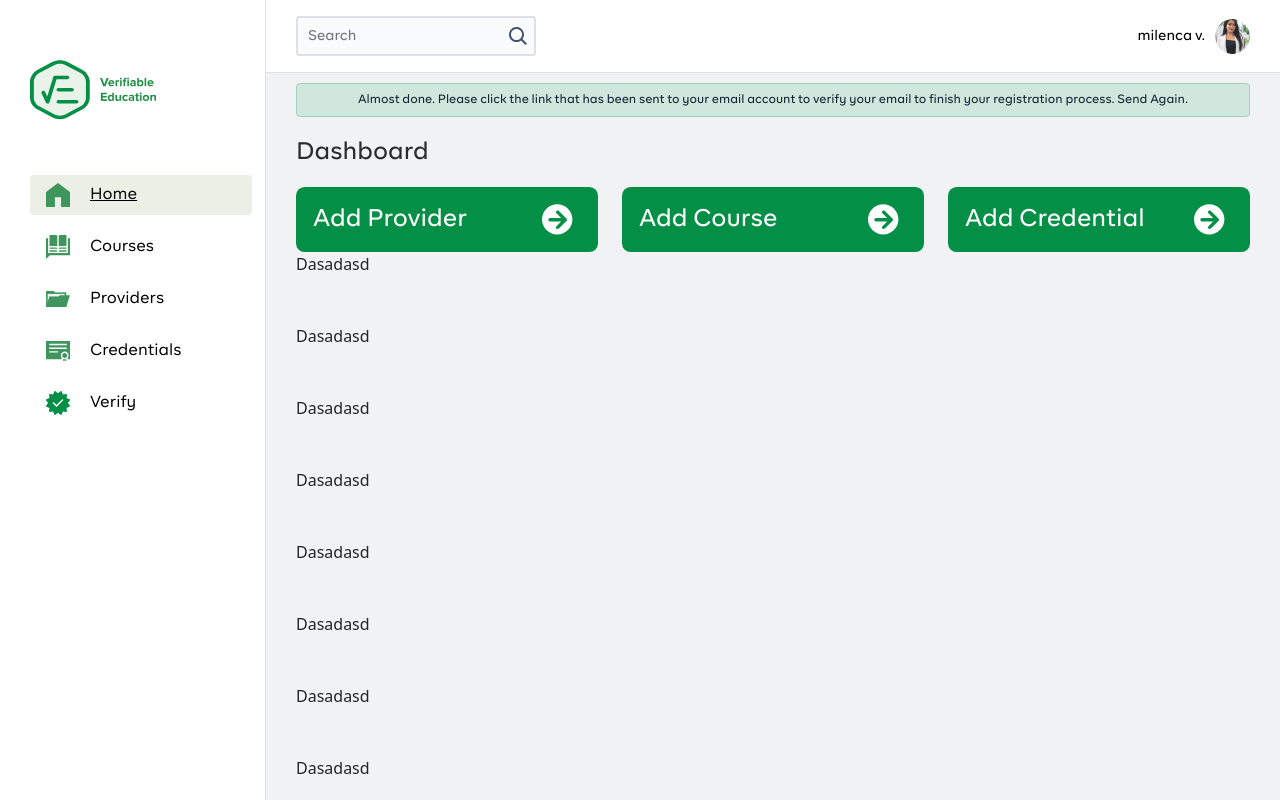
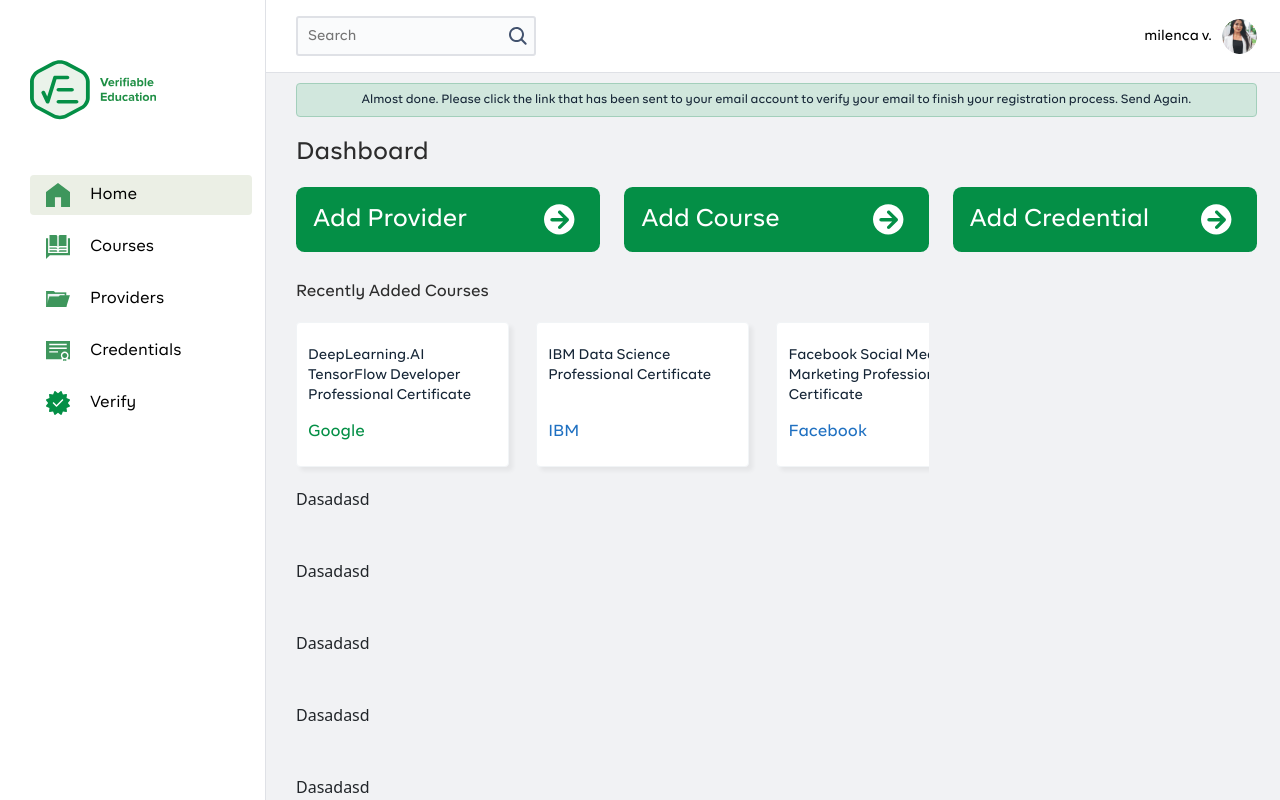
Before and after one commit to scimitar19/Angular-assignment, a React (Create React App) app: page /dashboard in a window 1280 px wide. Built offline with nearby package versions, Linux system fonts and the light colour scheme; a small style sheet from the web is missing.

Commit message:
courses row added

```diff
--- a/src/App.scss
+++ b/src/App.scss
@@ -14,5 +14,10 @@
     line-height: 20px;
     text-align: center;
     color: #152536;
-    padding: 5.88746px 0px;
+    padding: 5.88746px 10px;
  }
+
+ #style-1::-webkit-scrollbar {
+   width: 0px;
+   display: none;
+}
--- a/src/components/Box/index.tsx
+++ b/src/components/Box/index.tsx
@@ -4,7 +4,7 @@
 const Box : React.FC<BoxClasses> = (props) => {
 
     return (
-       <div className={props.className} style={props.style} onClick = {props.onClick}>
+       <div className={props.className} style={props.style} onClick = {props.onClick} id = {props.id}>
         {props.children}
        </div>
     )
--- a/src/components/Box/types.ts
+++ b/src/components/Box/types.ts
@@ -1,5 +1,6 @@
 export interface BoxClasses {
     className ?: string;
     style?: object
-    onClick?: ()=>void
+    onClick?: ()=>void;
+    id?: string
 }
--- a/src/components/Sidebar/sidebar.scss
+++ b/src/components/Sidebar/sidebar.scss
@@ -44,6 +44,7 @@
       font-size: 16px;
       line-height: 20px;
       color: #000000;
+      text-decoration: none;
       img {
         margin-right: 20px;
       }
--- a/src/pages/Dashboard/Card/card.module.scss
+++ b/src/pages/Dashboard/Card/card.module.scss
@@ -5,7 +5,7 @@
     border-radius: 8.56326px;
     width: 100%;
     padding: 17px;
-
+    margin-bottom: 10px;
     .text {
         font-family: BR Firma;
         font-style: normal;
@@ -27,3 +27,18 @@
         transform: matrix(1, 0, 0, 1, 13, 0);
     }
 }
+
+@media (max-width: 1200px) {
+
+    .card {
+        padding: 10px;
+
+        .text {
+            font-size: 18.1786px;
+
+        }
+        .arrowImage {
+            margin-right: 8px;
+        }
+    }
+}
--- /dev/null
+++ b/src/pages/Dashboard/Courses/courses.module.scss
@@ -0,0 +1,44 @@
+@import "./../../../variables.scss";
+
+.featureCardMain {
+    display: flex;
+    overflow-x: scroll;
+    overflow-y: hidden;
+    justify-content: flex-start;
+    padding: 0px 0px 20px;
+
+    .featureCard {
+        // display: inline-block;
+        min-width: 213px;
+        margin-right: 1.7rem;
+        // position: relative;
+        background: #FFFFFF;
+        border: 1px solid #F1F4F6;
+        box-sizing: border-box;
+        box-shadow: 4px 4px 4px rgba(0, 0, 0, 0.05);
+        border-radius: 4px;
+        padding: 22px 11px;
+
+        .heading {
+            font-family: BR Firma;
+            font-style: normal;
+            font-weight: 500;
+            font-size: 16px;
+            color: $primaryColor;
+
+        }
+        .colorBlue {
+            color: $colorBlue !important;
+        }
+        .text {
+            font-family: BR Firma;
+            font-style: normal;
+            font-weight: 500;
+            font-size: 14px;
+            line-height: 20px;
+            color: #152536;
+            min-height: 75px;
+            padding-bottom: 10px;
+        }
+    }
+}
--- /dev/null
+++ b/src/pages/Dashboard/Courses/index.tsx
@@ -0,0 +1,42 @@
+import React from "react";
+import Box from "../../../components/Box";
+import Style from "./courses.module.scss";
+const DashboardCourses: React.FC = (props) => {
+  return (
+    <>
+      <Box className={``}>
+        <Box className={`${Style.featureCardMain}`} id="style-1">
+          <Box className={`${Style.featureCard}`}>
+            <Box className={`${Style.text}`}>
+              DeepLearning.AI TensorFlow Developer Professional Certificate
+            </Box>
+            <Box className={`${Style.heading}`}>Google</Box>
+          </Box>
+
+          <Box className={`${Style.featureCard}`}>
+            <Box className={`${Style.text}`}>
+              IBM Data Science Professional Certificate{" "}
+            </Box>
+            <Box className={`${Style.heading}  ${Style.colorBlue}`}>IBM</Box>
+          </Box>
+
+          <Box className={`${Style.featureCard}`}>
+            <Box className={`${Style.text}`}>
+              Facebook Social Media Marketing Professional Certificate{" "}
+            </Box>
+            <Box className={`${Style.heading} ${Style.colorBlue}`}>Facebook</Box>
+          </Box>
+
+          <Box className={`${Style.featureCard}`}>
+            <Box className={`${Style.text}`}>
+              DeepLearning.AI TensorFlow Developer Professional Certificate
+            </Box>
+            <Box className={`${Style.heading}`}>Google</Box>
+          </Box>
+        </Box>
+      </Box>
+    </>
+  );
+};
+
+export default DashboardCourses;
--- a/src/pages/Dashboard/dashboard.module.scss
+++ b/src/pages/Dashboard/dashboard.module.scss
@@ -0,0 +1,9 @@
+@import "./../../variables.scss";
+
+.midLevelHeading {
+    font-family: BR Firma;
+    font-style: normal;
+    font-weight: 500;
+    font-size: 16px;
+    line-height: 20px;
+}
--- a/src/pages/Dashboard/index.tsx
+++ b/src/pages/Dashboard/index.tsx
@@ -3,6 +3,8 @@
 import Heading from "../../components/Heading";
 import Alert from "./Alert";
 import Card from "./Card";
+import DashboardCourses from "./Courses";
+import Style from "./dashboard.module.scss";
 const Dashboard : React.FC = (props) => {
 
     return (
@@ -19,6 +21,17 @@
                 </Box>
                 <Box className = "col-md-4">
                     <Card text = {'Add Credential'}/>
+                </Box>
+            </Box>
+
+            <Box className = "row">
+                <Box className = "col-md-8">
+                    <Heading  text = "Recently Added Courses" classes = {`${Style.midLevelHeading}`}/>
+
+                    <DashboardCourses/>
+                </Box>
+                <Box className = "col-md-4">
+
                 </Box>
             </Box>
 
--- a/src/variables.scss
+++ b/src/variables.scss
@@ -5,3 +5,4 @@
 $lightgreyish: #FAFBFC;
 $activeColor : #EBEFE5;
 $textColor : #2C2C2C;
+$colorBlue : #1F70C1;
```
